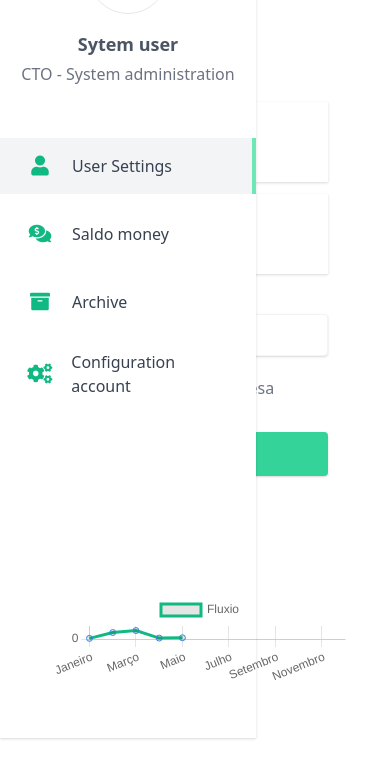
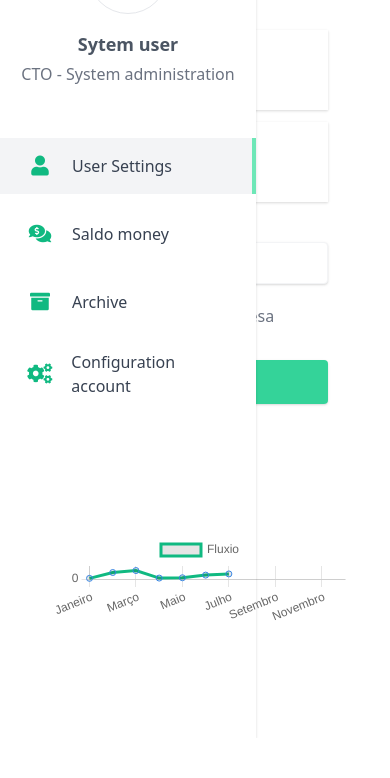
Before and after one commit to WelderMileu/login-page-html, a plain HTML site: page dashboard.html in a window 390 px wide. Both pictures are taken after a click on the element 68 px from the left and 48 px from the top of the page. Shown: the part 106-884 px from the top of the page. After the commit the page ends 844 px from the top, so only its background shows below. Drawn offline with nearby package versions, Linux system fonts and the light colour scheme.

Commit message:
refatorando o codigo da aplicacao

```diff
--- a/css/dashboard.css
+++ b/css/dashboard.css
@@ -8,6 +8,22 @@
 
 .fa-angle-left {
     padding-left: -20px;
+}
+
+#send_message {
+    transition: .6s ease-in-out;
+}
+
+.rigth-300 {
+    right: -330px;
+}
+
+.grapic {
+    width: 700px;
+    height: 100px;
+    position: absolute;
+    top:350px;
+    margin-left: 350px;
 }
 
 @media screen and (max-width: 768px) {
@@ -26,4 +42,16 @@
     .toggle-0 {
         transform: rotate(0deg);
     }
+
+    .grapic {
+        width: 300px;
+        height: 200px;
+        position: absolute;
+        top: 640px;
+        margin-left: 50px;
+    }
+
+    .grapic canvas {
+        height: 70px;
+    }
 }
--- a/dashboard.html
+++ b/dashboard.html
@@ -10,37 +10,6 @@
         <link rel="stylesheet" href="css/dashboard.css">
         <script src="https://cdnjs.cloudflare.com/ajax/libs/Chart.js/3.3.2/chart.min.js"></script>
     </head>
-    <style>
-        #send_message {
-            transition: .6s ease-in-out;
-        }
-
-        .rigth-300 {
-            right: -330px;
-        }
-
-        .grapic {
-            width: 700px;
-            height: 100px;
-            position: absolute;
-            top:350px;
-            margin-left: 350px;
-        }
-
-        @media screen and (max-width: 768px) {
-            .grapic {
-                width: 300px;
-                height: 200px;
-                position: absolute;
-                top: 700px;
-                margin-left: 50px;
-            }
-
-            .grapic canvas {
-                height: 70px;
-            }
-        }
-    </style>
     <body>
         <section class="flex flex-row">
             <div class="absolute top-5 left-10 w-14 h-14 rounded-full flex justify-center items-center shadow z-10 block md:hidden cursor-pointer hover:bg-green-300 toggle-180" id="toggle">
@@ -95,8 +64,8 @@
             </button>
 
             <div class="mt-24 md:mt-0 ml-10 md:ml-20">
-                <h1 class="mt-10 mb-10 font-semibold text-2xl text-gray-600">Dashboard</h1>
-                <div class="flex flex-col md:flex-row justify-center items-center">
+                <h1 class="hidden md:block mt-10 mb-10 font-semibold text-2xl text-gray-600">Dashboard</h1>
+                <div class="mt-10 md:mt-0 flex flex-col md:flex-row justify-center items-center">
                     <div class="flex flex-row justify-center items-center text-center shadow border-l-4 border-green-300 py-10 w-72 h-20 mr-0 md:mr-5">
                         <h3 class="text-2xl text-green-900 font-bold pr-10 hidden">Entrada</h3>
                         <p class="pt-1 text-2xl text-green-500 font-semibold">+ R$30.000</p>
@@ -237,7 +206,9 @@
                             100,
                             130,
                             14,
-                            19
+                            19,
+                            60,
+                            78
                         ]
                     }]
                 }
--- a/script/dashboard.js
+++ b/script/dashboard.js
@@ -1,24 +1,22 @@
-const menu = document.getElementById('menu');
-const toggle_menu = document.getElementById('toggle');
+const $ = e => document.querySelector(e);
 
-document.getElementById('signout').addEventListener('click', () => {
-    location.href = '/'
-})
+// Função de toggle do menu na versao mobile.
+const toggle_menu = () => {
+    if ($('#menu').classList.contains('hidden-menu')) {
+        $('#menu').classList.remove('hidden-menu')
+        $('#menu').classList.add('active-menu')
 
-const toggle = () => {
-    if (menu.classList.contains('hidden-menu')) {
-        menu.classList.remove('hidden-menu')
-        menu.classList.add('active-menu')
+        $('#toggle').classList.remove('toggle-180')
+        $('#toggle').classList.add('toggle-0')
+    } else {
+        $('#menu').classList.add('hidden-menu')
+        $('#menu').classList.remove('active-menu')
 
-        toggle_menu.classList.remove('toggle-180')
-        toggle_menu.classList.add('toggle-0')
-    } else {
-        menu.classList.add('hidden-menu')
-        menu.classList.remove('active-menu')
-
-        toggle_menu.classList.add('toggle-180')
-        toggle_menu.classList.remove('toggle-0')
+        $('#toggle').classList.add('toggle-180')
+        $('#toggle').classList.remove('toggle-0')
     }
 }
 
-document.getElementById('toggle').addEventListener('click', toggle)
+// Evento para redirecionar o usario para nossa pagina de login.
+$('#signout').addEventListener('click', () => location.href = '/');
+$('#toggle').addEventListener('click', toggle_menu)
```
